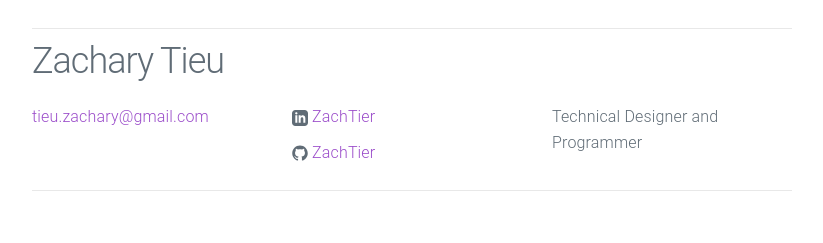
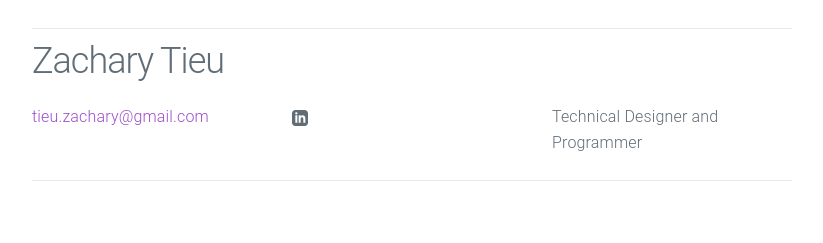
Before and after one commit to ZachTier/ZacharyTieu.github.io, a Jekyll site: the page built from resume.md, in a window 1280 px wide. Shown: the part 951-1194 px from the top of the page, without its empty margins (228-1051 px from the left). Built offline with Jekyll 4.4.1, drawn with Linux system fonts in a browser that asks for light colours.

Commit message:
Update _config.yml

```diff
--- a/_config.yml
+++ b/_config.yml
@@ -5,7 +5,6 @@
   Technical Designer and Programmer
 url: "https://zacharytieu.github.io" # the base hostname & protocol for your site
 linkedin_url: "www.linkedin.com/in/ztieu"
-github_username: ZachTier
 
 # Build settings
 markdown: kramdown
```
